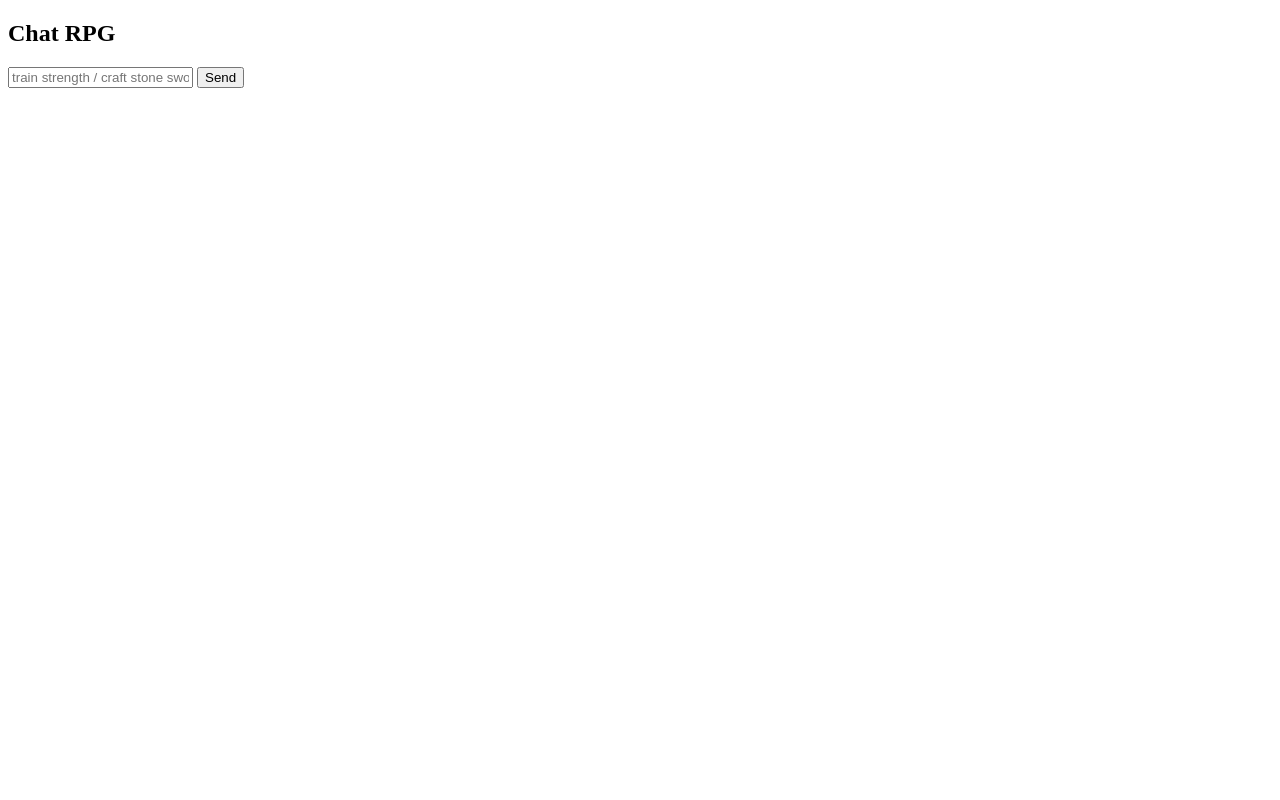
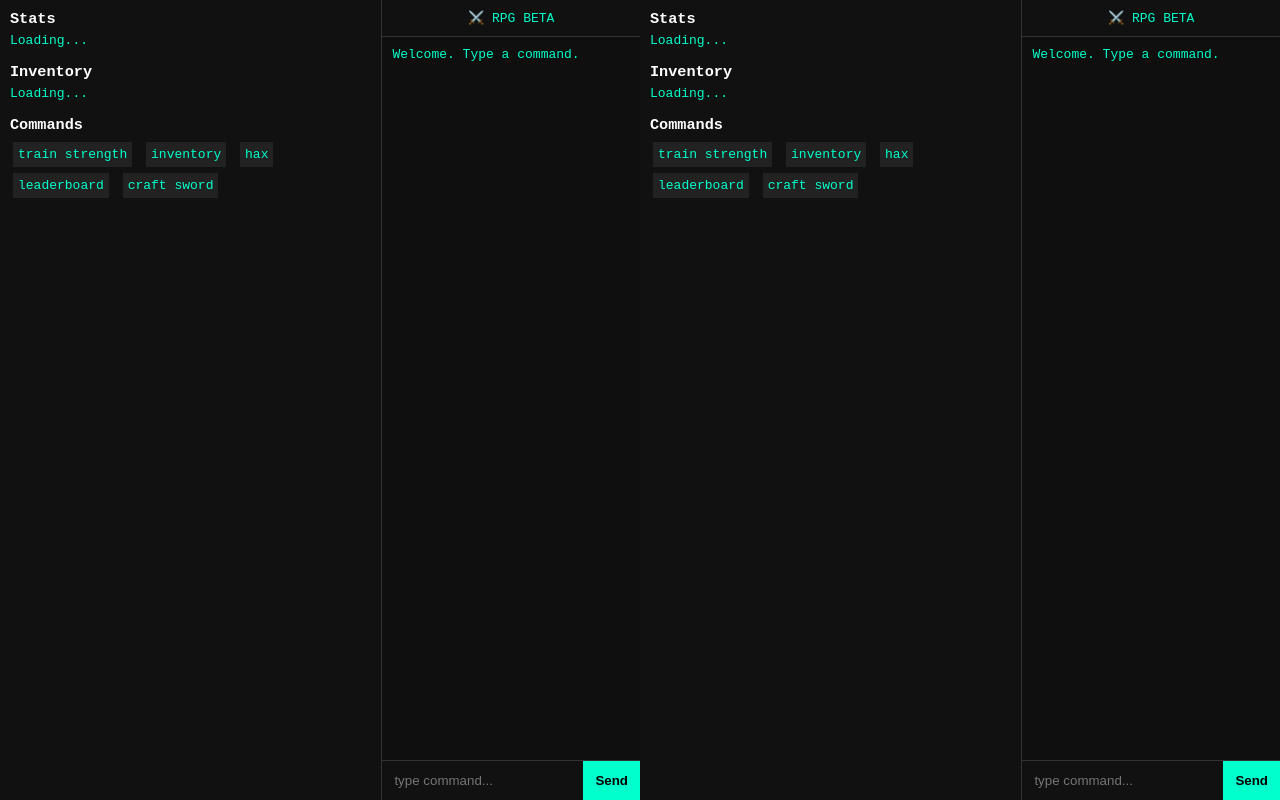
Before and after one commit to darkzeni/Dark-rpg, a website: page index.html in a window 1280 px wide. Drawn offline with Linux system fonts and the light colour scheme.

Commit message:
Update index.html

```diff
--- a/index.html
+++ b/index.html
@@ -2,20 +2,129 @@
 <html>
 <head>
   <title>RPG Beta</title>
+  <style>
+    body {
+      margin: 0;
+      font-family: monospace;
+      background: #0f0f0f;
+      color: #00ffcc;
+      display: flex;
+      height: 100vh;
+    }
+
+    #sidebar {
+      width: 30%;
+      background: #111;
+      border-right: 1px solid #333;
+      padding: 10px;
+      box-sizing: border-box;
+    }
+
+    #main {
+      flex: 1;
+      display: flex;
+      flex-direction: column;
+    }
+
+    #header {
+      padding: 10px;
+      background: #111;
+      border-bottom: 1px solid #333;
+      text-align: center;
+    }
+
+    #log {
+      flex: 1;
+      padding: 10px;
+      overflow-y: auto;
+      white-space: pre-wrap;
+    }
+
+    #inputBox {
+      display: flex;
+      border-top: 1px solid #333;
+    }
+
+    input {
+      flex: 1;
+      padding: 12px;
+      background: #111;
+      border: none;
+      color: white;
+    }
+
+    button {
+      padding: 12px;
+      background: #00ffcc;
+      border: none;
+      font-weight: bold;
+    }
+
+    .panel {
+      margin-bottom: 15px;
+    }
+
+    .panel h3 {
+      margin: 0 0 5px 0;
+      color: #fff;
+    }
+
+    .suggestions span {
+      display: inline-block;
+      background: #222;
+      padding: 5px;
+      margin: 3px;
+      cursor: pointer;
+    }
+  </style>
 </head>
 <body>
 
-<h2>Chat RPG</h2>
+<div id="sidebar">
+  <div class="panel">
+    <h3>Stats</h3>
+    <div id="stats">Loading...</div>
+  </div>
 
-<input id="cmd" placeholder="train strength / craft stone sword / hax">
+  <div class="panel">
+    <h3>Inventory</h3>
+    <div id="inventory">Loading...</div>
+  </div>
+
+  <div class="panel">
+    <h3>Commands</h3>
+    <div class="suggestions">
+      <span onclick="quick('train strength')">train strength</span>
+      <span onclick="quick('inventory')">inventory</span>
+      <span onclick="quick('hax')">hax</span>
+      <span onclick="quick('leaderboard')">leaderboard</span>
+      <span onclick="quick('craft stone sword')">craft sword</span>
+    </div>
+  </div>
+</div>
+
+<div id="main">
+  <div id="header">⚔️ RPG BETA</div>
+
+  <div id="log">Welcome. Type a command.</div>
+
+  <div id="inputBox">
+    <input id="cmd" placeholder="type command...">
     <button onclick="send()">Send</button>
-
-<pre id="log"></pre>
+  </div>
+</div>
 
 <script>
 async function send() {
-  let cmd = document.getElementById("cmd").value;
+  let input = document.getElementById("cmd");
+  let log = document.getElementById("log");
 
+  let cmd = input.value;
+  if (!cmd) return;
+
+  log.innerText += "\n> " + cmd;
+
+  try {
     let res = await fetch("/command", {
       method: "POST",
       headers: {"Content-Type":"application/json"},
@@ -26,9 +135,193 @@ async function send() {
     });
 
     let data = await res.json();
+    log.innerText += "\n" + data.msg + "\n";
 
-  document.getElementById("log").innerText += "\n> " + cmd;
-  document.getElementById("log").innerText += "\n" + data.msg + "\n";
+    updatePanels(data.msg);
+  } catch {
+    log.innerText += "\n[SERVER ERROR]\n";
+  }
+
+  input.value = "";
+  log.scrollTop = log.scrollHeight;
+}
+
+function quick(cmd) {
+  document.getElementById("cmd").value = cmd;
+}
+
+function updatePanels(msg) {
+  if (msg.includes("{")) {
+    try {
+      let parsed = JSON.parse(msg);
+      document.getElementById("inventory").innerText =
+        JSON.stringify(parsed, null, 2);
+    } catch {}
+  }
+}
+</script>
+
+</body>
+</html><!DOCTYPE html>
+<html>
+<head>
+  <title>RPG Beta</title>
+  <style>
+    body {
+      margin: 0;
+      font-family: monospace;
+      background: #0f0f0f;
+      color: #00ffcc;
+      display: flex;
+      height: 100vh;
+    }
+
+    #sidebar {
+      width: 30%;
+      background: #111;
+      border-right: 1px solid #333;
+      padding: 10px;
+      box-sizing: border-box;
+    }
+
+    #main {
+      flex: 1;
+      display: flex;
+      flex-direction: column;
+    }
+
+    #header {
+      padding: 10px;
+      background: #111;
+      border-bottom: 1px solid #333;
+      text-align: center;
+    }
+
+    #log {
+      flex: 1;
+      padding: 10px;
+      overflow-y: auto;
+      white-space: pre-wrap;
+    }
+
+    #inputBox {
+      display: flex;
+      border-top: 1px solid #333;
+    }
+
+    input {
+      flex: 1;
+      padding: 12px;
+      background: #111;
+      border: none;
+      color: white;
+    }
+
+    button {
+      padding: 12px;
+      background: #00ffcc;
+      border: none;
+      font-weight: bold;
+    }
+
+    .panel {
+      margin-bottom: 15px;
+    }
+
+    .panel h3 {
+      margin: 0 0 5px 0;
+      color: #fff;
+    }
+
+    .suggestions span {
+      display: inline-block;
+      background: #222;
+      padding: 5px;
+      margin: 3px;
+      cursor: pointer;
+    }
+  </style>
+</head>
+<body>
+
+<div id="sidebar">
+  <div class="panel">
+    <h3>Stats</h3>
+    <div id="stats">Loading...</div>
+  </div>
+
+  <div class="panel">
+    <h3>Inventory</h3>
+    <div id="inventory">Loading...</div>
+  </div>
+
+  <div class="panel">
+    <h3>Commands</h3>
+    <div class="suggestions">
+      <span onclick="quick('train strength')">train strength</span>
+      <span onclick="quick('inventory')">inventory</span>
+      <span onclick="quick('hax')">hax</span>
+      <span onclick="quick('leaderboard')">leaderboard</span>
+      <span onclick="quick('craft stone sword')">craft sword</span>
+    </div>
+  </div>
+</div>
+
+<div id="main">
+  <div id="header">⚔️ RPG BETA</div>
+
+  <div id="log">Welcome. Type a command.</div>
+
+  <div id="inputBox">
+    <input id="cmd" placeholder="type command...">
+    <button onclick="send()">Send</button>
+  </div>
+</div>
+
+<script>
+async function send() {
+  let input = document.getElementById("cmd");
+  let log = document.getElementById("log");
+
+  let cmd = input.value;
+  if (!cmd) return;
+
+  log.innerText += "\n> " + cmd;
+
+  try {
+    let res = await fetch("/command", {
+      method: "POST",
+      headers: {"Content-Type":"application/json"},
+      body: JSON.stringify({
+        user: "player1",
+        command: cmd
+      })
+    });
+
+    let data = await res.json();
+    log.innerText += "\n" + data.msg + "\n";
+
+    updatePanels(data.msg);
+  } catch {
+    log.innerText += "\n[SERVER ERROR]\n";
+  }
+
+  input.value = "";
+  log.scrollTop = log.scrollHeight;
+}
+
+function quick(cmd) {
+  document.getElementById("cmd").value = cmd;
+}
+
+function updatePanels(msg) {
+  if (msg.includes("{")) {
+    try {
+      let parsed = JSON.parse(msg);
+      document.getElementById("inventory").innerText =
+        JSON.stringify(parsed, null, 2);
+    } catch {}
+  }
 }
 </script>
 
```
Lines whose indentation alone changed are shown as unchanged.
